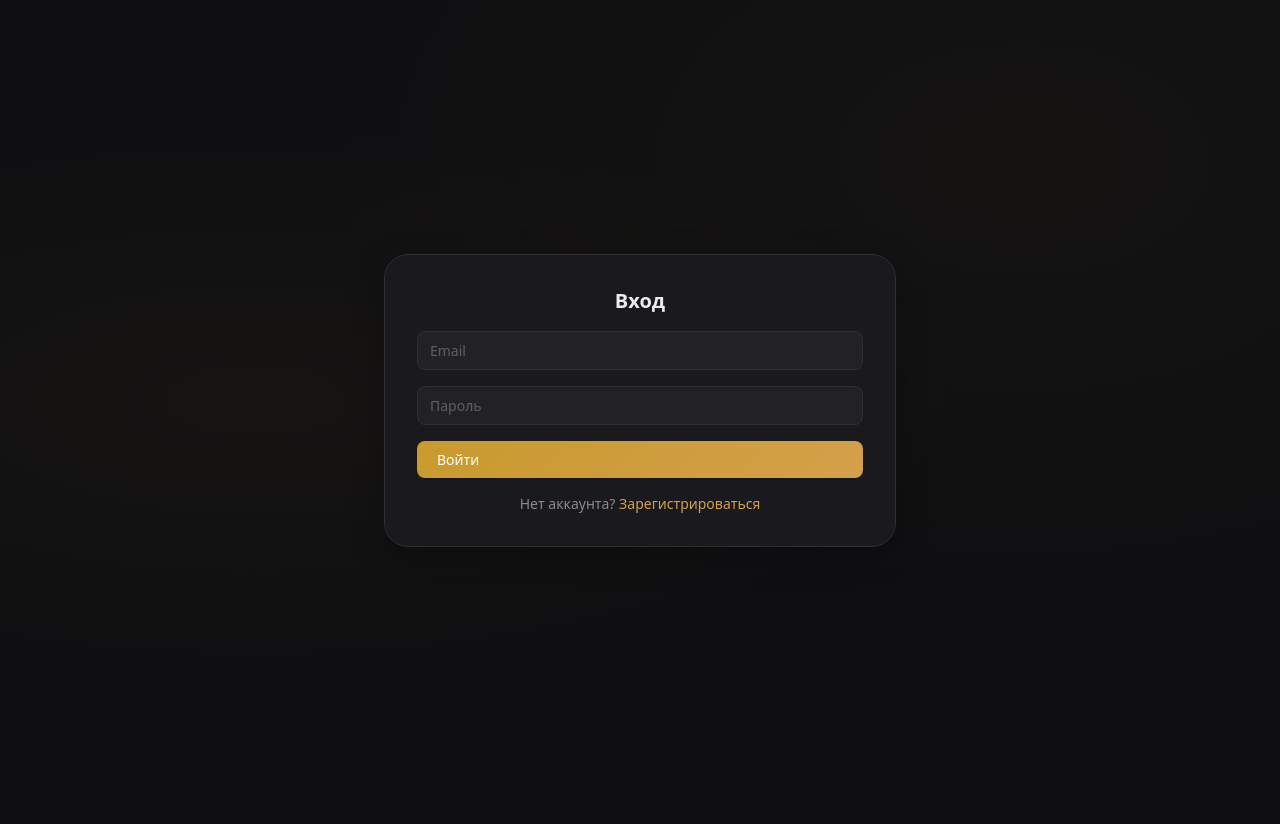
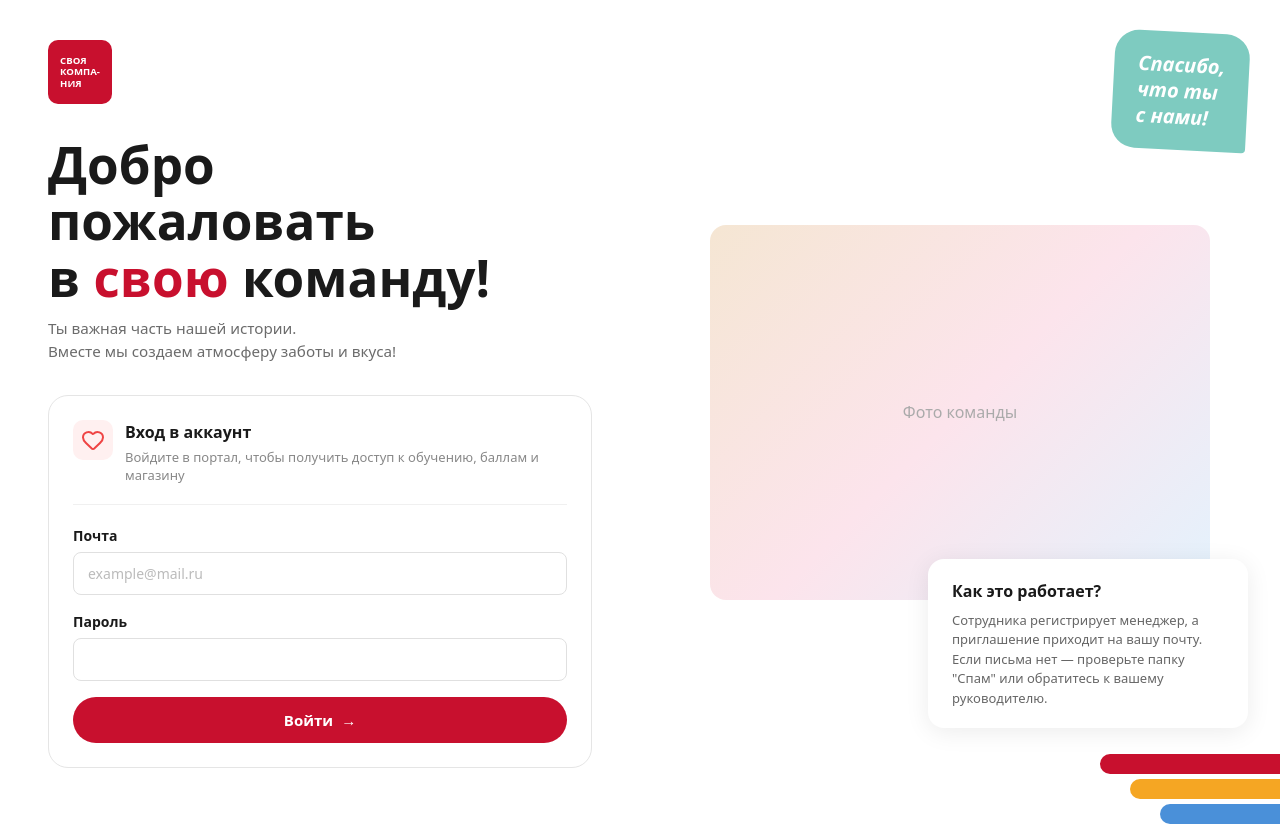
Before and after one commit to TukalovKirill/CK, a React (Vite) app in the folder frontend/: page /login in a window 1280 px wide. Before the commit the page ends 800 px from the top, so only its background shows below. Built offline with nearby package versions, Linux system fonts and the light colour scheme; no server answers.

Commit message:
Первая терация дизайна первой страницы

```diff
--- a/frontend/src/App.jsx
+++ b/frontend/src/App.jsx
@@ -4,7 +4,6 @@ import RequirePermission from "./components/RequirePermission";
 import PublicOnly from "./components/PublicOnly";
 import Layout from "./components/Layout";
 import LoginPage from "./pages/LoginPage";
-import RegisterPage from "./pages/RegisterPage";
 import AcceptInvitePage from "./pages/AcceptInvitePage";
 import ProfilePage from "./pages/ProfilePage";
 import TeamPage from "./pages/TeamPage";
@@ -35,7 +34,7 @@ export default function App() {
   return (
     <Routes>
       <Route path="/login" element={<PublicOnly><LoginPage /></PublicOnly>} />
-      <Route path="/register" element={<PublicOnly><RegisterPage /></PublicOnly>} />
+      <Route path="/register" element={<Navigate to="/login" replace />} />
       <Route path="/accept-invite" element={<AcceptInvitePage />} />
 
       <Route element={<RequireAuth />}>
--- /dev/null
+++ b/frontend/src/components/AuthLayout.jsx
@@ -0,0 +1,89 @@
+import { Link } from "react-router-dom";
+import { Heart, Mail } from "lucide-react";
+
+export default function AuthLayout({ mode, children }) {
+  const isInvite = mode === "invite";
+
+  return (
+    <div className="auth-page">
+      <div className="auth-page__left">
+        <div className="auth-logo">
+          <div className="auth-logo__icon">
+            <span className="auth-logo__text">Своя<br/>Компа-<br/>ния</span>
+          </div>
+        </div>
+
+        <h1 className="auth-welcome">
+          Добро<br />
+          пожаловать<br />
+          в <span className="auth-welcome__accent">свою</span> команду!
+        </h1>
+        <p className="auth-subtitle">
+          Ты важная часть нашей истории.<br />
+          Вместе мы создаем атмосферу заботы и вкуса!
+        </p>
+
+        <div className="auth-form-card">
+          <div className="auth-form-card__header">
+            <div className="auth-form-card__icon">
+              {isInvite ? <Mail size={24} className="text-red-500" /> : <Heart size={24} className="text-red-500" />}
+            </div>
+            <div>
+              <h2 className="auth-form-card__title">
+                {isInvite ? "Принятие приглашения" : "Вход в аккаунт"}
+              </h2>
+              <p className="auth-form-card__desc">
+                {isInvite
+                  ? "Менеджер уже пригласил вас в команду. Создайте пароль, чтобы активировать аккаунт и получить доступ к порталу"
+                  : "Войдите в портал, чтобы получить доступ к обучению, баллам и магазину"}
+              </p>
+            </div>
+          </div>
+          {children}
+        </div>
+
+        {isInvite && (
+          <div className="auth-bottom-link">
+            <div className="auth-bottom-link__card">
+              <div>
+                <p className="auth-bottom-link__title">Уже есть аккаунт?</p>
+                <p className="auth-bottom-link__desc">
+                  Войдите в портал под своим логином и паролем.
+                </p>
+              </div>
+              <Link to="/login" className="auth-btn-outline">
+                Войти <span className="ml-1">&rarr;</span>
+              </Link>
+            </div>
+          </div>
+        )}
+      </div>
+
+      <div className="auth-page__right">
+        <div className="auth-speech-bubble">
+          Спасибо,<br />что ты<br />с нами!
+        </div>
+
+        <div className="auth-team-photo">
+          <div className="auth-team-photo__placeholder">
+            Фото команды
+          </div>
+        </div>
+
+        <div className="auth-how-card">
+          <h3 className="auth-how-card__title">Как это работает?</h3>
+          <p className="auth-how-card__text">
+            Сотрудника регистрирует менеджер, а приглашение приходит на вашу почту.
+            Если письма нет — проверьте папку "Спам" или обратитесь к вашему руководителю.
+          </p>
+        </div>
+
+        <div className="auth-waves">
+          <div className="auth-waves__stripe auth-waves__stripe--red" />
+          <div className="auth-waves__stripe auth-waves__stripe--yellow" />
+          <div className="auth-waves__stripe auth-waves__stripe--blue" />
+        </div>
+      </div>
+    </div>
+  );
+}
--- a/frontend/src/index.css
+++ b/frontend/src/index.css
@@ -491,8 +491,347 @@ textarea.input-premium {
   display: none;
 }
 
-/* ===== Auth Pages ===== */
+/* ===== Auth Pages (new design) ===== */
 
+.auth-page {
+  min-height: 100vh;
+  display: grid;
+  grid-template-columns: 1fr 1fr;
+  background: #fff;
+  overflow: hidden;
+}
+
+.auth-page__left {
+  display: flex;
+  flex-direction: column;
+  padding: 2.5rem 3rem 2rem;
+  overflow-y: auto;
+}
+
+.auth-page__right {
+  position: relative;
+  overflow: hidden;
+  display: flex;
+  align-items: center;
+  justify-content: center;
+}
+
+/* Logo */
+.auth-logo {
+  margin-bottom: 2rem;
+}
+
+.auth-logo__icon {
+  width: 64px;
+  height: 64px;
+  background: #c8102e;
+  border-radius: 10px;
+  display: flex;
+  align-items: center;
+  justify-content: center;
+  padding: 6px;
+}
+
+.auth-logo__text {
+  font-size: 0.6rem;
+  font-weight: 800;
+  color: #fff;
+  line-height: 1.15;
+  text-transform: uppercase;
+}
+
+/* Welcome heading */
+.auth-welcome {
+  font-size: clamp(2rem, 4vw, 3.25rem);
+  font-weight: 800;
+  line-height: 1.1;
+  color: #1a1a1a;
+  margin-bottom: 0.75rem;
+}
+
+.auth-welcome__accent {
+  color: #c8102e;
+}
+
+.auth-subtitle {
+  font-size: 0.95rem;
+  color: #6b6b6b;
+  line-height: 1.5;
+  margin-bottom: 2rem;
+}
+
+/* Form card */
+.auth-form-card {
+  border: 1px solid #e5e5e5;
+  border-radius: 1.25rem;
+  padding: 1.5rem;
+  margin-bottom: 1.5rem;
+}
+
+.auth-form-card__header {
+  display: flex;
+  gap: 0.75rem;
+  align-items: flex-start;
+  margin-bottom: 1.25rem;
+  padding-bottom: 1.25rem;
+  border-bottom: 1px solid #f0f0f0;
+}
+
+.auth-form-card__icon {
+  width: 40px;
+  height: 40px;
+  min-width: 40px;
+  background: #fff0f0;
+  border-radius: 10px;
+  display: flex;
+  align-items: center;
+  justify-content: center;
+}
+
+.auth-form-card__title {
+  font-size: 1rem;
+  font-weight: 700;
+  color: #1a1a1a;
+  margin-bottom: 0.25rem;
+}
+
+.auth-form-card__desc {
+  font-size: 0.8125rem;
+  color: #888;
+  line-height: 1.4;
+}
+
+/* Form elements */
+.auth-form {
+  display: flex;
+  flex-direction: column;
+  gap: 1rem;
+}
+
+.auth-label {
+  display: block;
+  font-size: 0.875rem;
+  font-weight: 600;
+  color: #1a1a1a;
+  margin-bottom: 0.375rem;
+}
+
+.auth-input {
+  width: 100%;
+  padding: 0.625rem 0.875rem;
+  border: 1px solid #e0e0e0;
+  border-radius: 0.5rem;
+  font-size: 0.875rem;
+  color: #1a1a1a;
+  background: #fff;
+  outline: none;
+  transition: border-color 150ms, box-shadow 150ms;
+}
+
+.auth-input::placeholder {
+  color: #bbb;
+}
+
+.auth-input:focus {
+  border-color: #c8102e;
+  box-shadow: 0 0 0 3px rgba(200, 16, 46, 0.1);
+}
+
+/* Buttons */
+.auth-btn-primary {
+  display: inline-flex;
+  align-items: center;
+  justify-content: center;
+  padding: 0.75rem 1.5rem;
+  background: #c8102e;
+  color: #fff;
+  border: none;
+  border-radius: 2rem;
+  font-size: 0.9375rem;
+  font-weight: 600;
+  cursor: pointer;
+  transition: background 150ms;
+  width: 100%;
+}
+
+.auth-btn-primary:hover {
+  background: #a80d26;
+}
+
+.auth-btn-primary:disabled {
+  opacity: 0.6;
+  cursor: not-allowed;
+}
+
+.auth-btn-outline {
+  display: inline-flex;
+  align-items: center;
+  padding: 0.5rem 1.25rem;
+  border: 1px solid #e0e0e0;
+  border-radius: 0.5rem;
+  font-size: 0.875rem;
+  font-weight: 500;
+  color: #1a1a1a;
+  background: #fff;
+  cursor: pointer;
+  transition: all 150ms;
+  text-decoration: none;
+  white-space: nowrap;
+}
+
+.auth-btn-outline:hover {
+  border-color: #c8102e;
+  color: #c8102e;
+}
+
+/* Bottom link section */
+.auth-bottom-link__card {
+  display: flex;
+  align-items: center;
+  justify-content: space-between;
+  gap: 1rem;
+  border: 1px solid #e5e5e5;
+  border-radius: 0.75rem;
+  padding: 1rem 1.25rem;
+}
+
+.auth-bottom-link__title {
+  font-size: 0.9375rem;
+  font-weight: 600;
+  color: #1a1a1a;
+  margin-bottom: 0.125rem;
+}
+
+.auth-bottom-link__desc {
+  font-size: 0.8125rem;
+  color: #888;
+}
+
+/* Right panel — decorations */
+.auth-speech-bubble {
+  position: absolute;
+  top: 2rem;
+  right: 2rem;
+  background: #7ecbc0;
+  color: #fff;
+  font-size: 1.25rem;
+  font-weight: 700;
+  font-style: italic;
+  padding: 1.25rem 1.5rem;
+  border-radius: 1.5rem 1.5rem 0.25rem 1.5rem;
+  line-height: 1.3;
+  z-index: 2;
+  transform: rotate(3deg);
+}
+
+.auth-team-photo {
+  width: 90%;
+  max-width: 500px;
+  aspect-ratio: 4/3;
+  border-radius: 1rem;
+  overflow: hidden;
+  z-index: 1;
+}
+
+.auth-team-photo__placeholder {
+  width: 100%;
+  height: 100%;
+  background: linear-gradient(135deg, #f5e6d3, #fce4ec, #e3f2fd);
+  display: flex;
+  align-items: center;
+  justify-content: center;
+  font-size: 1rem;
+  color: #aaa;
+  font-weight: 500;
+}
+
+.auth-team-photo img {
+  width: 100%;
+  height: 100%;
+  object-fit: cover;
+}
+
+.auth-how-card {
+  position: absolute;
+  bottom: 6rem;
+  right: 2rem;
+  background: #fff;
+  border-radius: 1rem;
+  padding: 1.25rem 1.5rem;
+  max-width: 320px;
+  box-shadow: 0 4px 24px rgba(0, 0, 0, 0.08);
+  z-index: 2;
+}
+
+.auth-how-card__title {
+  font-size: 1rem;
+  font-weight: 700;
+  color: #1a1a1a;
+  margin-bottom: 0.5rem;
+}
+
+.auth-how-card__text {
+  font-size: 0.8125rem;
+  color: #666;
+  line-height: 1.5;
+}
+
+/* Decorative waves */
+.auth-waves {
+  position: absolute;
+  bottom: 0;
+  right: 0;
+  width: 200px;
+  height: 80px;
+  z-index: 0;
+}
+
+.auth-waves__stripe {
+  position: absolute;
+  height: 20px;
+  border-radius: 10px 0 0 10px;
+  right: 0;
+}
+
+.auth-waves__stripe--red {
+  background: #c8102e;
+  width: 180px;
+  bottom: 50px;
+}
+
+.auth-waves__stripe--yellow {
+  background: #f5a623;
+  width: 150px;
+  bottom: 25px;
+}
+
+.auth-waves__stripe--blue {
+  background: #4a90d9;
+  width: 120px;
+  bottom: 0;
+}
+
+/* Mobile responsive */
+@media (max-width: 900px) {
+  .auth-page {
+    grid-template-columns: 1fr;
+  }
+
+  .auth-page__right {
+    display: none;
+  }
+
+  .auth-page__left {
+    padding: 1.5rem;
+    justify-content: center;
+  }
+
+  .auth-welcome {
+    font-size: 2rem;
+  }
+}
+
+/* Legacy compat */
 .auth-shell {
   min-height: 100vh;
   display: flex;
--- a/frontend/src/pages/AcceptInvitePage.jsx
+++ b/frontend/src/pages/AcceptInvitePage.jsx
@@ -1,7 +1,8 @@
 import { useState } from "react";
-import { useNavigate, useSearchParams } from "react-router-dom";
+import { useNavigate, useSearchParams, Link } from "react-router-dom";
 import { Eye, EyeOff } from "lucide-react";
 import { acceptInvite } from "../api/auth";
+import AuthLayout from "../components/AuthLayout";
 import toast from "react-hot-toast";
 
 export default function AcceptInvitePage() {
@@ -9,43 +10,36 @@ export default function AcceptInvitePage() {
   const token = searchParams.get("token");
   const navigate = useNavigate();
 
-  const [form, setForm] = useState({
-    password: "", password2: "", birth_date: "", agree: false,
-  });
+  const [password, setPassword] = useState("");
+  const [password2, setPassword2] = useState("");
+  const [agree, setAgree] = useState(false);
   const [loading, setLoading] = useState(false);
   const [show1, setShow1] = useState(false);
   const [show2, setShow2] = useState(false);
 
-  const set = (k) => (e) => setForm({ ...form, [k]: e.target.type === "checkbox" ? e.target.checked : e.target.value });
-
   const handleSubmit = async (e) => {
     e.preventDefault();
-    if (!/^(?=.*[A-Za-z])(?=.*\d)[\S]{8,}$/.test(form.password)) {
+    if (!/^(?=.*[A-Za-z])(?=.*\d)[\S]{8,}$/.test(password)) {
       toast.error("Пароль: минимум 8 символов, буква и цифра");
       return;
     }
-    if (form.password !== form.password2) {
+    if (password !== password2) {
       toast.error("Пароли не совпадают");
       return;
     }
-    if (!form.agree) {
-      toast.error("Необходимо согласие");
+    if (!agree) {
+      toast.error("Необходимо согласие на обработку данных");
       return;
     }
     setLoading(true);
     try {
-      await acceptInvite({
-        token,
-        password: form.password,
-        agree: true,
-        birth_date: form.birth_date,
-      });
+      await acceptInvite({ token, password, agree: true });
       localStorage.removeItem("accessToken");
       localStorage.removeItem("refreshToken");
-      toast.success("Регистрация завершена");
-      navigate("/login?pwd_set=1");
+      toast.success("Аккаунт активирован! Войдите с новым паролем");
+      navigate("/login");
     } catch (err) {
-      const msg = err.response?.data?.token?.[0] || "Ошибка";
+      const msg = err.response?.data?.token?.[0] || "Ошибка активации";
       toast.error(msg);
     } finally {
       setLoading(false);
@@ -54,77 +48,76 @@ export default function AcceptInvitePage() {
 
   if (!token) {
     return (
-      <div className="auth-shell dark-texture">
-        <div className="auth-card mx-auto max-w-lg text-center">
-          <p style={{ color: "var(--n-accent)" }}>Ссылка недействительна</p>
+      <AuthLayout mode="invite">
+        <div className="auth-form" style={{ textAlign: "center" }}>
+          <p className="text-red-500 font-medium">Ссылка недействительна</p>
+          <Link to="/login" className="auth-btn-outline mt-4 inline-flex">
+            Перейти ко входу <span className="ml-1">&rarr;</span>
+          </Link>
         </div>
-      </div>
+      </AuthLayout>
     );
   }
 
   return (
-    <div className="auth-shell dark-texture">
-      <form onSubmit={handleSubmit} className="auth-card mx-auto max-w-lg space-y-4">
-        <h1 className="text-xl font-bold text-center" style={{ color: "var(--n-fg)" }}>Принятие приглашения</h1>
-
+    <AuthLayout mode="invite">
+      <form onSubmit={handleSubmit} className="auth-form">
+        <div>
+          <label className="auth-label">Пароль</label>
           <div className="relative">
             <input
               type={show1 ? "text" : "password"}
-            placeholder="Пароль"
-            value={form.password}
-            onChange={set("password")}
+              value={password}
+              onChange={(e) => setPassword(e.target.value)}
               required
               minLength={8}
-            className="input-premium w-full pr-10"
+              className="auth-input pr-10"
             />
             <button
               type="button"
               onClick={() => setShow1(!show1)}
-            className="absolute right-3 top-1/2 -translate-y-1/2"
-            style={{ color: "var(--n-dim)" }}
+              className="absolute right-3 top-1/2 -translate-y-1/2 text-gray-400 hover:text-gray-600"
             >
-            {show1 ? <EyeOff size={16} /> : <Eye size={16} />}
+              {show1 ? <EyeOff size={18} /> : <Eye size={18} />}
             </button>
           </div>
+        </div>
 
+        <div>
+          <label className="auth-label">Подтверждение пароля</label>
           <div className="relative">
             <input
               type={show2 ? "text" : "password"}
-            placeholder="Подтверждение пароля"
-            value={form.password2}
-            onChange={set("password2")}
+              value={password2}
+              onChange={(e) => setPassword2(e.target.value)}
               required
-            className="input-premium w-full pr-10"
+              className="auth-input pr-10"
             />
             <button
               type="button"
               onClick={() => setShow2(!show2)}
-            className="absolute right-3 top-1/2 -translate-y-1/2"
-            style={{ color: "var(--n-dim)" }}
+              className="absolute right-3 top-1/2 -translate-y-1/2 text-gray-400 hover:text-gray-600"
             >
-            {show2 ? <EyeOff size={16} /> : <Eye size={16} />}
+              {show2 ? <EyeOff size={18} /> : <Eye size={18} />}
             </button>
           </div>
-
-        <div>
-          <label className="block text-sm mb-1" style={{ color: "var(--n-muted)" }}>Дата рождения</label>
-          <input
-            type="date"
-            value={form.birth_date}
-            onChange={set("birth_date")}
-            className="input-premium w-full"
-          />
         </div>
 
-        <label className="flex items-center gap-2 text-sm" style={{ color: "var(--n-muted)" }}>
-          <input type="checkbox" className="check-premium" checked={form.agree} onChange={set("agree")} />
-          Согласие на обработку данных
+        <label className="flex items-center gap-2 text-sm text-gray-500 cursor-pointer">
+          <input
+            type="checkbox"
+            checked={agree}
+            onChange={(e) => setAgree(e.target.checked)}
+            className="w-4 h-4 accent-red-600 cursor-pointer"
+          />
+          Согласие на обработку персональных данных
         </label>
 
-        <button type="submit" disabled={loading} className="btn-save w-full">
+        <button type="submit" disabled={loading} className="auth-btn-primary">
           {loading ? "Сохранение..." : "Принять приглашение"}
+          <span className="ml-2">&rarr;</span>
         </button>
       </form>
-    </div>
+    </AuthLayout>
   );
 }
--- a/frontend/src/pages/LoginPage.jsx
+++ b/frontend/src/pages/LoginPage.jsx
@@ -1,6 +1,7 @@
 import { useState } from "react";
-import { Link, useNavigate, useLocation } from "react-router-dom";
+import { useNavigate, useLocation } from "react-router-dom";
 import { useAuth } from "../context/AuthContext";
+import AuthLayout from "../components/AuthLayout";
 import toast from "react-hot-toast";
 
 export default function LoginPage() {
@@ -27,39 +28,36 @@ export default function LoginPage() {
   };
 
   return (
-    <div className="auth-shell dark-texture">
-      <form onSubmit={handleSubmit} className="auth-card mx-auto max-w-lg space-y-4">
-        <h1 className="text-xl font-bold text-center" style={{ color: "var(--n-fg)" }}>Вход</h1>
+    <AuthLayout mode="login">
+      <form onSubmit={handleSubmit} className="auth-form">
+        <div>
+          <label className="auth-label">Почта</label>
           <input
             type="email"
-          placeholder="Email"
             value={email}
             onChange={(e) => setEmail(e.target.value)}
             required
-          className="input-premium w-full"
+            className="auth-input"
+            placeholder="example@mail.ru"
           />
+        </div>
+
+        <div>
+          <label className="auth-label">Пароль</label>
           <input
             type="password"
-          placeholder="Пароль"
             value={password}
             onChange={(e) => setPassword(e.target.value)}
             required
-          className="input-premium w-full"
+            className="auth-input"
           />
-        <button
-          type="submit"
-          disabled={loading}
-          className="btn-save w-full"
-        >
+        </div>
+
+        <button type="submit" disabled={loading} className="auth-btn-primary">
           {loading ? "Вход..." : "Войти"}
+          <span className="ml-2">&rarr;</span>
         </button>
-        <p className="text-sm text-center" style={{ color: "var(--n-muted)" }}>
-          Нет аккаунта?{" "}
-          <Link to="/register" className="hover:underline" style={{ color: "var(--n-accent)" }}>
-            Зарегистрироваться
-          </Link>
-        </p>
       </form>
-    </div>
+    </AuthLayout>
   );
 }
```
Lines whose indentation alone changed are shown as unchanged.
